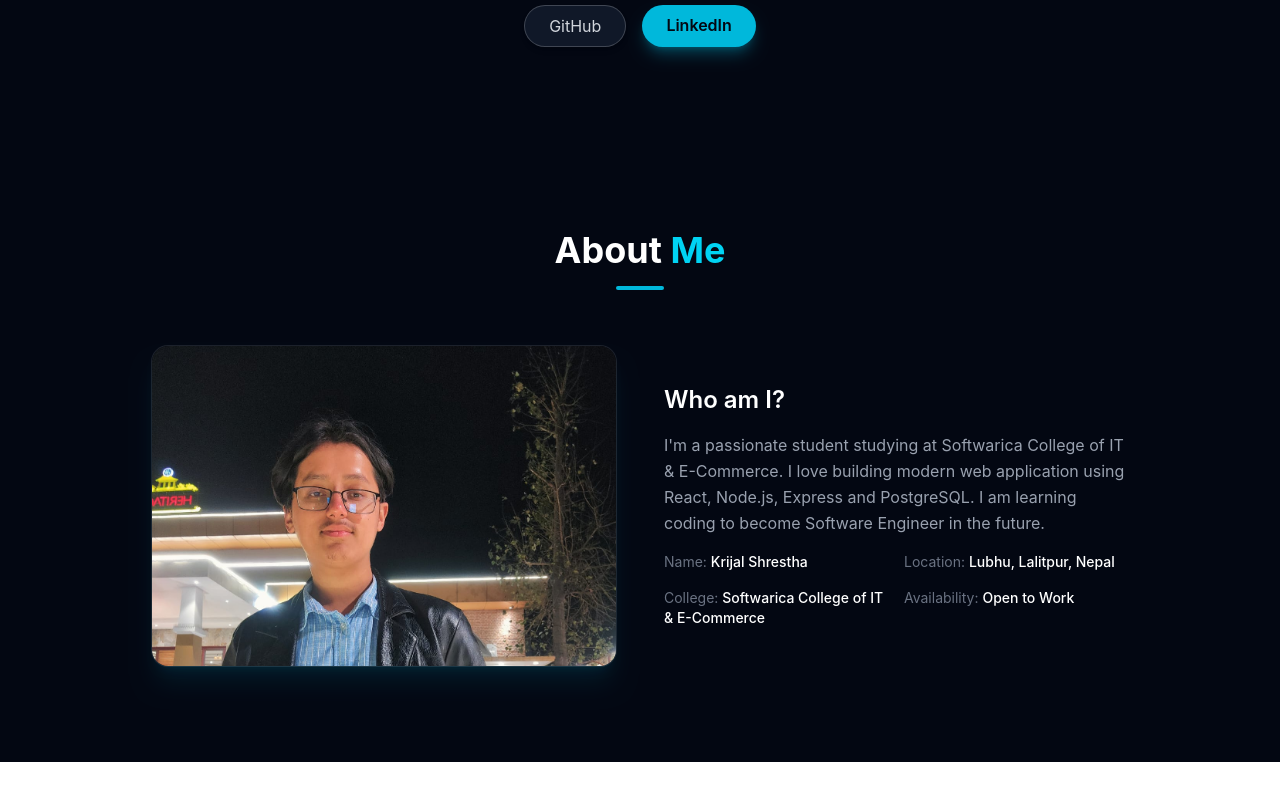
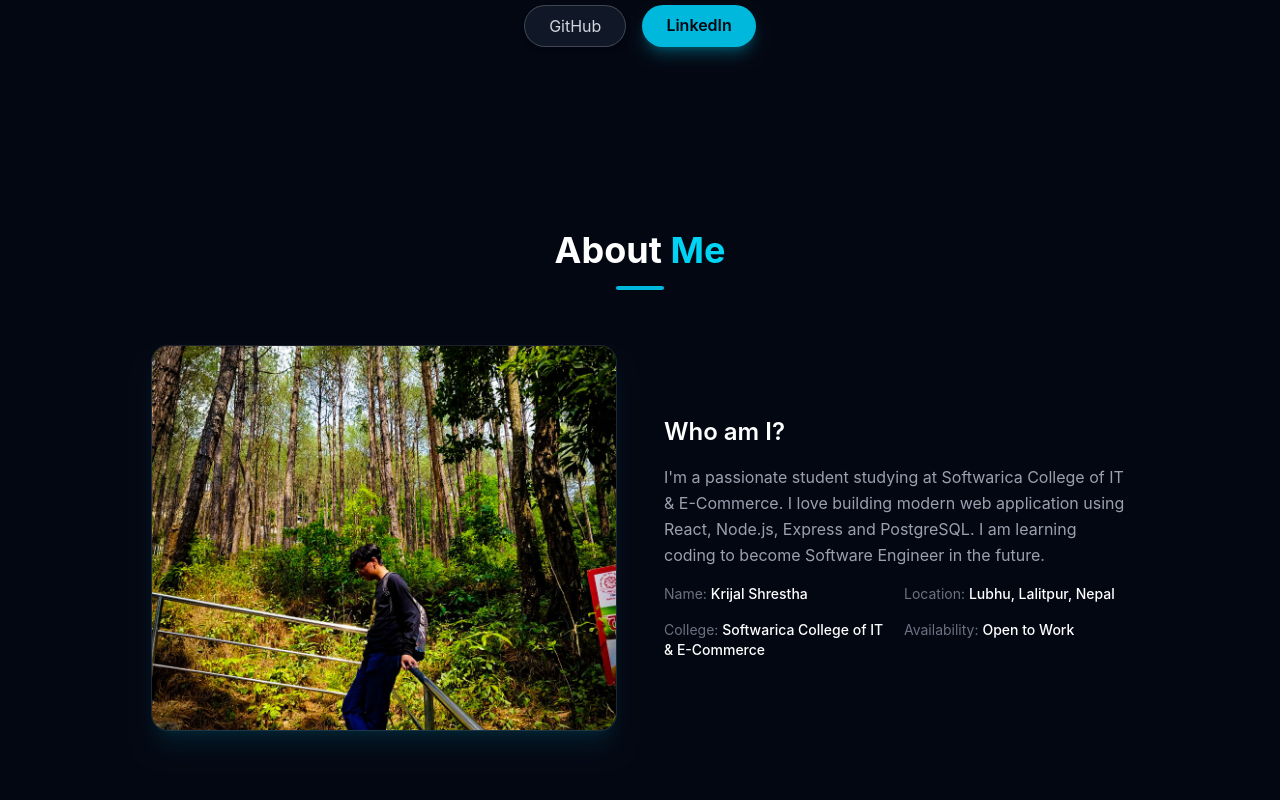
Before and after one commit to Krijal012/Portfolio-Website, a React (Vite) app in the folder my-portfolio/: page / in a window 1280 px wide. Shown: the part 666-1466 px from the top of the page. Before the commit the page ends 1428 px from the top, so only its background shows below. Built offline with nearby package versions, Linux system fonts and the light colour scheme.

Commit message:
updated image

```diff
--- a/my-portfolio/src/components/About.jsx
+++ b/my-portfolio/src/components/About.jsx
@@ -12,9 +12,9 @@ export default function About() {
         {/* Profile Photo */}
         <div className="rounded-2xl overflow-hidden shadow-xl shadow-cyan-500/10 ring-1 ring-white/10">
           <img
-            src="/src/assets/profile.jpeg"
+            src="/src/assets/profile2.jpg"
             alt="Krijal Shrestha"
-            className="w-full h-80 object-cover object-top"
+            className="w-full h-96 object-cover"
           />
         </div>
 
@@ -33,10 +33,10 @@ export default function About() {
 
           <div className="grid grid-cols-2 gap-4 text-sm">
             {[
-              ['Name','Krijal Shrestha'],
-              ['Location','Lubhu, Lalitpur, Nepal'],
-              ['College','Softwarica College of IT & E-Commerce'],
-              ['Availability','Open to Work'],
+              ['Name', 'Krijal Shrestha'],
+              ['Location', 'Lubhu, Lalitpur, Nepal'],
+              ['College', 'Softwarica College of IT & E-Commerce'],
+              ['Availability', 'Open to Work'],
             ].map(([title, value]) => (
               <div key={title}>
                 <span className="text-gray-500">{title}: </span>
```
Also changed, not shown: my-portfolio/src/assets/profile2.jpg (added).
